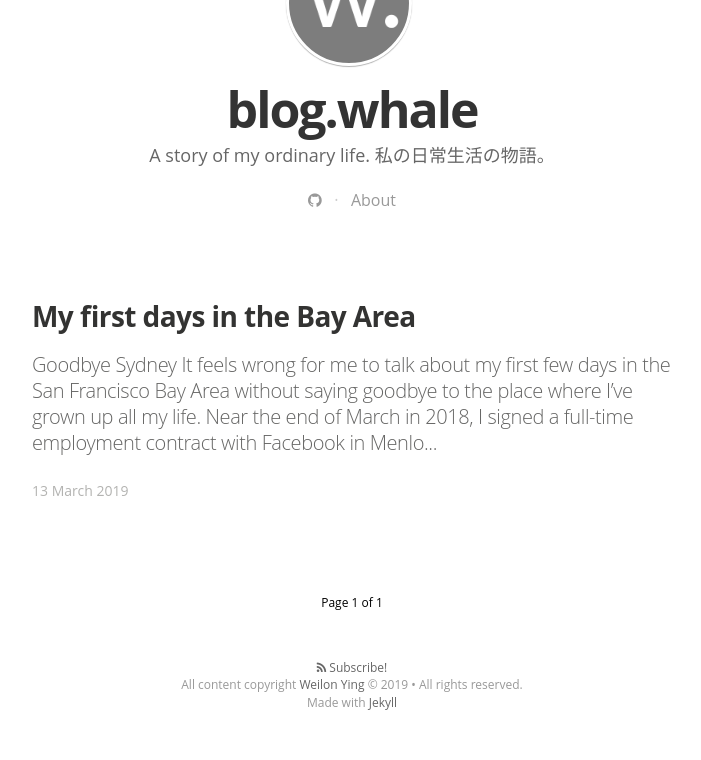
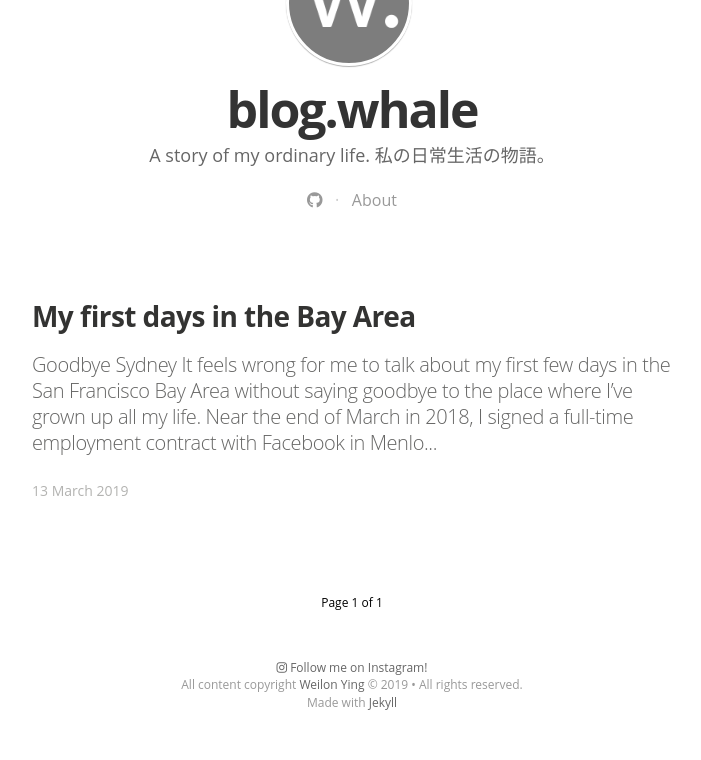
Before and after one commit to WeilonYing/weilonying.github.io, a Jekyll site: the page built from index.html, in a window 1280 px wide. Shown: the part 450-1210 px from the top of the page, without its empty margins (288-989 px from the left). Built offline with Jekyll 4.4.1, drawn with Linux system fonts in a browser that asks for light colours; nearby versions of some CDN libraries; some web fonts are replaced; the list of posts is cut into pages by our own code.

Commit message:
Updated styling

```diff
--- a/_config.yml
+++ b/_config.yml
@@ -27,6 +27,7 @@ url: "https://blog.whale.moe" # the base hostname & protocol for your site
 baseurl: ""
 #used to display twitter cards
 twitter_handle: ''
+instagram_url: 'https://instagram.com/weilonying'
 
 #fill in disqus shortname to use disqus
 #disqus: disqus-shortname
--- a/_includes/footer.html
+++ b/_includes/footer.html
@@ -1,7 +1,7 @@
 <!-- footer start -->
 
 <footer class="site-footer">
-  <a class="subscribe" href="{{ "/feed.xml" | prepend: site.baseurl }}"> <span class="tooltip"> <i class="fa fa-rss"></i> Subscribe!</span></a>
+  <a class="subscribe" href="{{ site.instagram_url }}"> <span class="tooltip"> <i class="fab fa-instagram"></i> Follow me on Instagram!</span></a>
     <div class="inner">
          <section class="copyright">All content copyright <a href="mailto:{{ site.email}}">{{ site.name }}</a> &copy; {{ site.time | date: '%Y' }} &bull; All rights reserved.</section>
          <section class="poweredby">Made with <a href="http://jekyllrb.com"> Jekyll</a></section>
--- a/_includes/head.html
+++ b/_includes/head.html
@@ -39,7 +39,8 @@
   <link rel="canonical" href="{{ page.url | replace:'index.html','' | prepend: site.baseurl | prepend: site.url }}"/>
   <link rel="shortcut icon" href="{{ "/assets/images/favicon.png" | prepend: site.baseurl }}" type="image/png"/>
   <link rel="stylesheet" href="//brick.a.ssl.fastly.net/Linux+Libertine:400,400i,700,700i/Open+Sans:400,400i,700,700i">
-  <link href="//maxcdn.bootstrapcdn.com/font-awesome/4.2.0/css/font-awesome.min.css" rel="stylesheet">
+  <!--<link href="//maxcdn.bootstrapcdn.com/font-awesome/4.2.0/css/font-awesome.min.css" rel="stylesheet">-->
+  <link rel="stylesheet" href="https://use.fontawesome.com/releases/v5.7.2/css/all.css" integrity="sha384-fnmOCqbTlWIlj8LyTjo7mOUStjsKC4pOpQbqyi7RrhN7udi9RwhKkMHpvLbHG9Sr" crossorigin="anonymous">
 
   <link rel="stylesheet" type="text/css" media="screen" href="{{ "/css/main.css"  | prepend: site.baseurl  }}" />
   <link rel="stylesheet" type="text/css" media="print" href="{{ "/css/print.css"  | prepend: site.baseurl  }}" />
--- a/_layouts/post.html
+++ b/_layouts/post.html
@@ -80,8 +80,8 @@
           <div class="isRight">
             <h5 class="index-headline featured"><span>Supported by</span></h5>
             <footer class="site-footer">
-              <section class="poweredby">Proudly published with <a href="http://jekyllrb.com"> Jekyll</a></section>
-              <a class="subscribe" href="{{ "/feed.xml" | prepend: site.baseurl }}"> <span class="tooltip"> <i class="fa fa-rss"></i> You should subscribe to my feed.</span></a>
+              <section class="poweredby">Published with <a href="http://jekyllrb.com"> Jekyll</a> and <a href="https://pages.github.com">GitHub Pages</section>
+              <a class="subscribe" href="{{ site.instagram_url }}"> <span class="tooltip"> <i class="fab fa-instagram"></i> You should follow my Instagram ;).</span></a>
               <div class="inner">
                 <section class="copyright">All content copyright <a href="{{@blog.url}}/">{{site.author}}</a> &copy; {{ site.time | date: '%Y' }}<br>All rights reserved.</section>
               </div>
--- a/index.html
+++ b/index.html
@@ -18,7 +18,7 @@ layout: default
       {% for social in site.social %}
         {% if social.url %}
             <a class="icon-{{ social.icon }}" href="{{ social.url }}" {% if social.desc %} title="{{ social.desc }}"{% endif %}">
-              <i class="fa fa-{{ social.icon }}"></i>
+              <i class="fab fa-{{ social.icon }}"></i>
             </a>
             &nbsp;&nbsp;·&nbsp;&nbsp;
         {% endif %}
```
